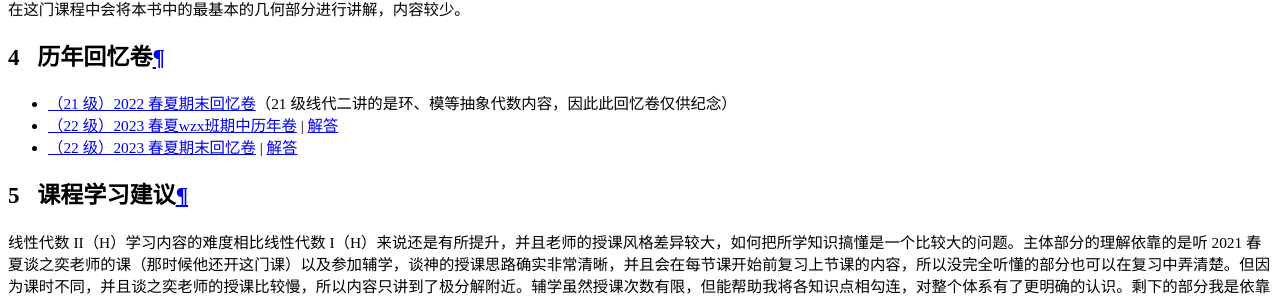
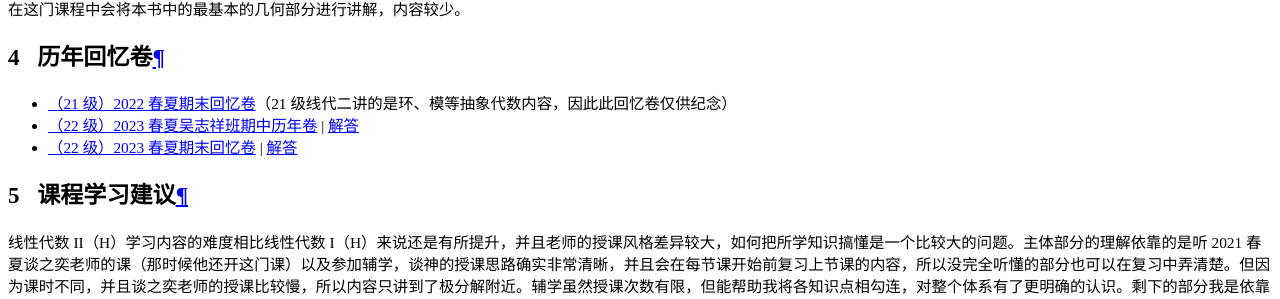
Before and after one commit to ZJU-Turing/TuringCourses, an MkDocs documentation site: the page built from docs/math_phys/linear_algebra2/index.md, in a window 1280 px wide and 900 px high, scrolled down 18632 px. Shown: the part 143-442 px from the top of the window. Built offline with MkDocs 1.6.1 and Material for MkDocs 9.7.7, drawn with Linux system fonts in a browser that asks for light colours; comment, search, counter and statistics services are not loaded.

Commit message:
Update index.md

```diff
--- a/docs/math_phys/linear_algebra2/index.md
+++ b/docs/math_phys/linear_algebra2/index.md
@@ -31,7 +31,7 @@
 ## 历年回忆卷
 
 - [（21 级）2022 春夏期末回忆卷](线性代数 Ⅱ（H）2022春夏回忆卷.pdf)（21 级线代二讲的是环、模等抽象代数内容，因此此回忆卷仅供纪念）
-- [（22 级）2023 春夏wzx班期中历年卷](线性代数 Ⅱ（H）2023春夏wzx班期中历年卷.pdf) | [解答](线性代数 Ⅱ（H）2023春夏wzx班期中历年卷助教答案.pdf)
+- [（22 级）2023 春夏吴志祥班期中历年卷](线性代数 Ⅱ（H）2023春夏吴志祥班期中历年卷.pdf) | [解答](线性代数 Ⅱ（H）2023春夏吴志祥班期中历年卷助教答案.pdf)
 - [（22 级）2023 春夏期末回忆卷](线性代数 Ⅱ（H）2023春夏回忆卷.pdf) | [解答](线性代数 Ⅱ（H）2023春夏回忆卷答案.pdf)
 
 ## 课程学习建议
```
